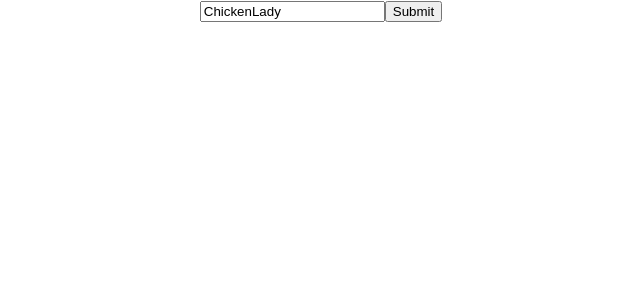
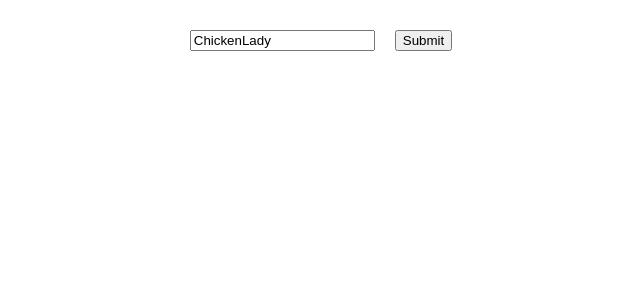
Before and after one commit to joshuamwolfe/react-forms, a React (Create React App) app: page / in a window 1280 px wide. Shown: the top 300 px of the page, without its empty margins (319-959 px from the left). Built offline with nearby package versions, Linux system fonts and the light colour scheme.

Commit message:
added css file

```diff
--- /dev/null
+++ b/src/UserForm.css
@@ -0,0 +1,3 @@
+* {
+  margin: 10px;
+}
--- a/src/UserForm.js
+++ b/src/UserForm.js
@@ -1,4 +1,5 @@
 import React, { useState } from "react";
+import "./UserForm.css";
 
 const UserForm = () => {
   const [username, setUsername] = useState("ChickenLady");
```
